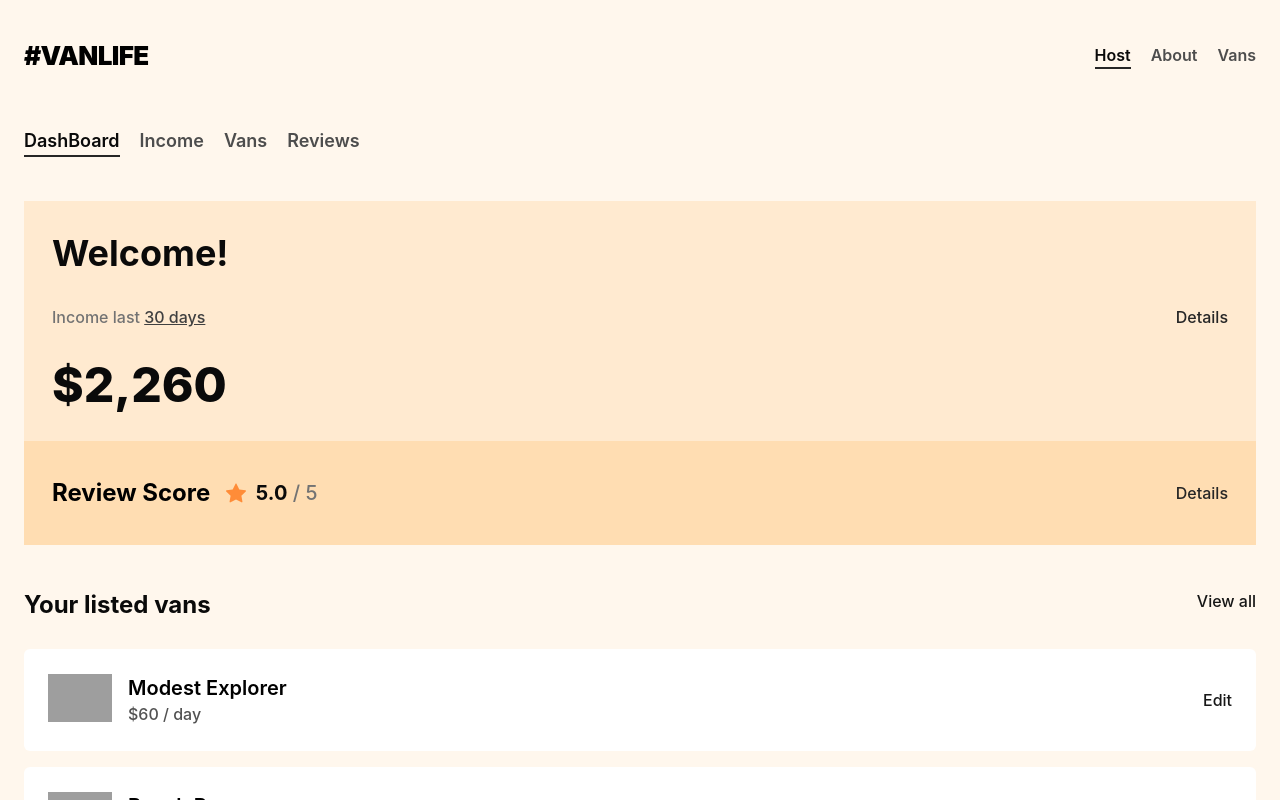
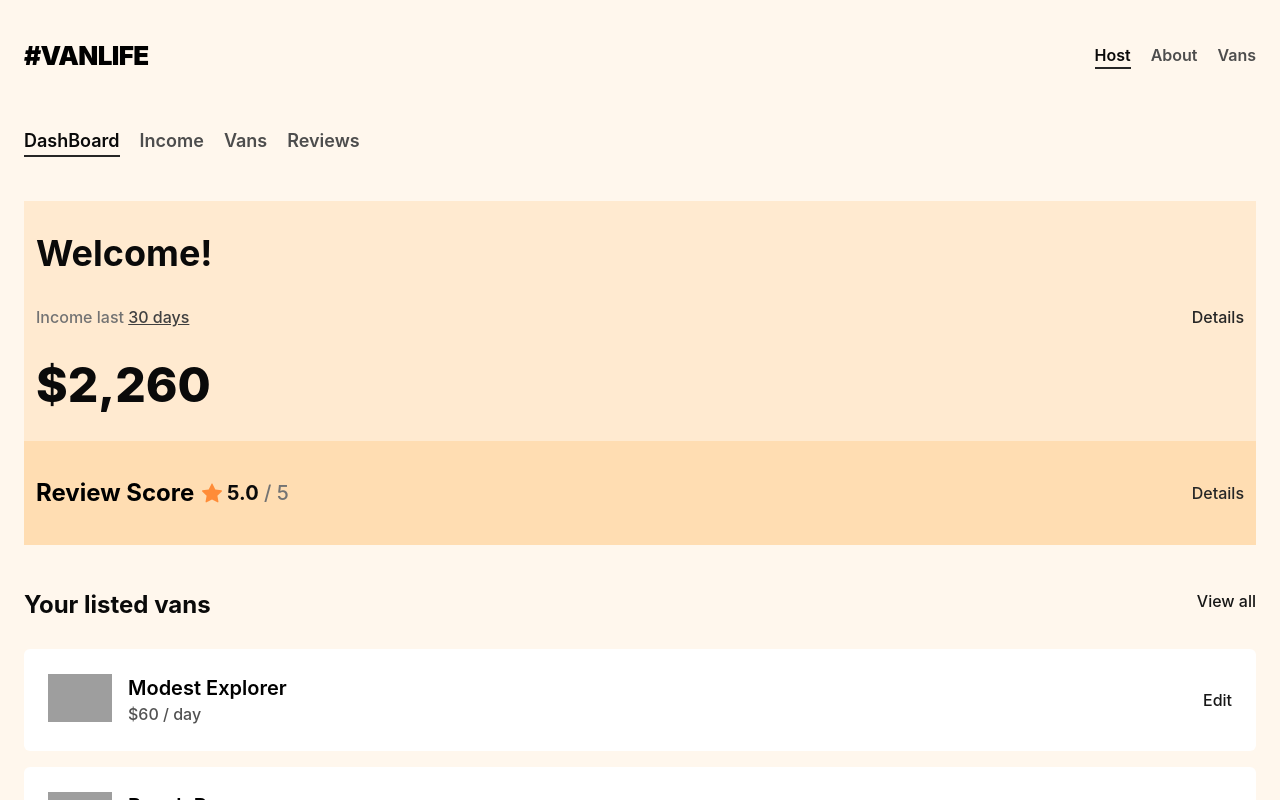
Before and after one commit to Sugu17/VanLife, a React (Vite) app: page /host in a window 1280 px wide. Built offline with nearby package versions, Linux system fonts and the light colour scheme; grey boxes are pictures that could not be loaded; what tailwind-override would draw is missing.

Commit message:
Adjust HostDashboard padding for smaller devices

```diff
--- a/src/Pages/host/home/Summary.tsx
+++ b/src/Pages/host/home/Summary.tsx
@@ -5,16 +5,18 @@ import { BsStarFill } from "react-icons/bs";
 }
 function ReviewSummary() {
   return (
-    <div className="bg-[#FFDDB2] px-7 py-9 flex flex-row justify-between align-middle items-center">
-      <div className="flex flex-row gap-4 align-middle items-center">
+    <div className="bg-[#FFDDB2] px-3 py-9 flex flex-row justify-between align-middle items-center">
+      {/* Review score container */}
+      <div className="flex flex-row gap-2 align-middle items-center">
         <span className="text-2xl font-bold">Review Score</span>
+        {/* Rating star Container */}
         <span className="flex flex-row items-center">
           <span className="text-xl text-[#FF8C38]">
             <BsStarFill />
           </span>
           <div className="flex flex-row items-center">
             <span className="align-middle text-neutral-950 font-bold text-xl">
-              &nbsp;&nbsp;5.0
+              &nbsp;5.0
             </span>
             <span className="align-middle text-neutral-500 text-xl">
               &nbsp;/&nbsp;5
@@ -31,7 +33,7 @@ function Summary() {
   return (
     <div>
       {/* Summary Card */}
-      <div className="bg-[#FFEAD0] px-7 py-8 flex flex-col gap-8">
+      <div className="bg-[#FFEAD0] px-3 py-8 flex flex-col gap-8">
         <h2 className="text-4xl font-bold text-neutral-950">Welcome!</h2>
         <div className="flex flex-row justify-between">
           <span className="text-neutral-500">
```
